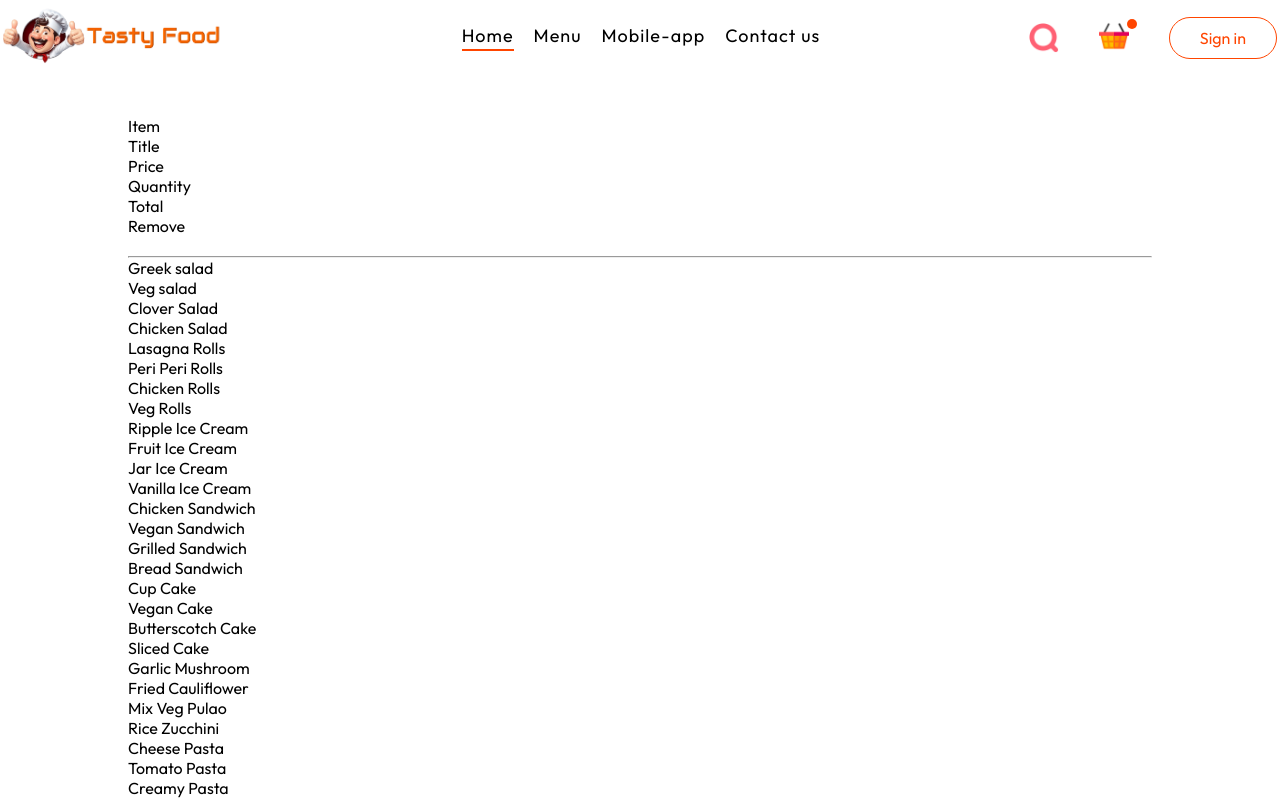
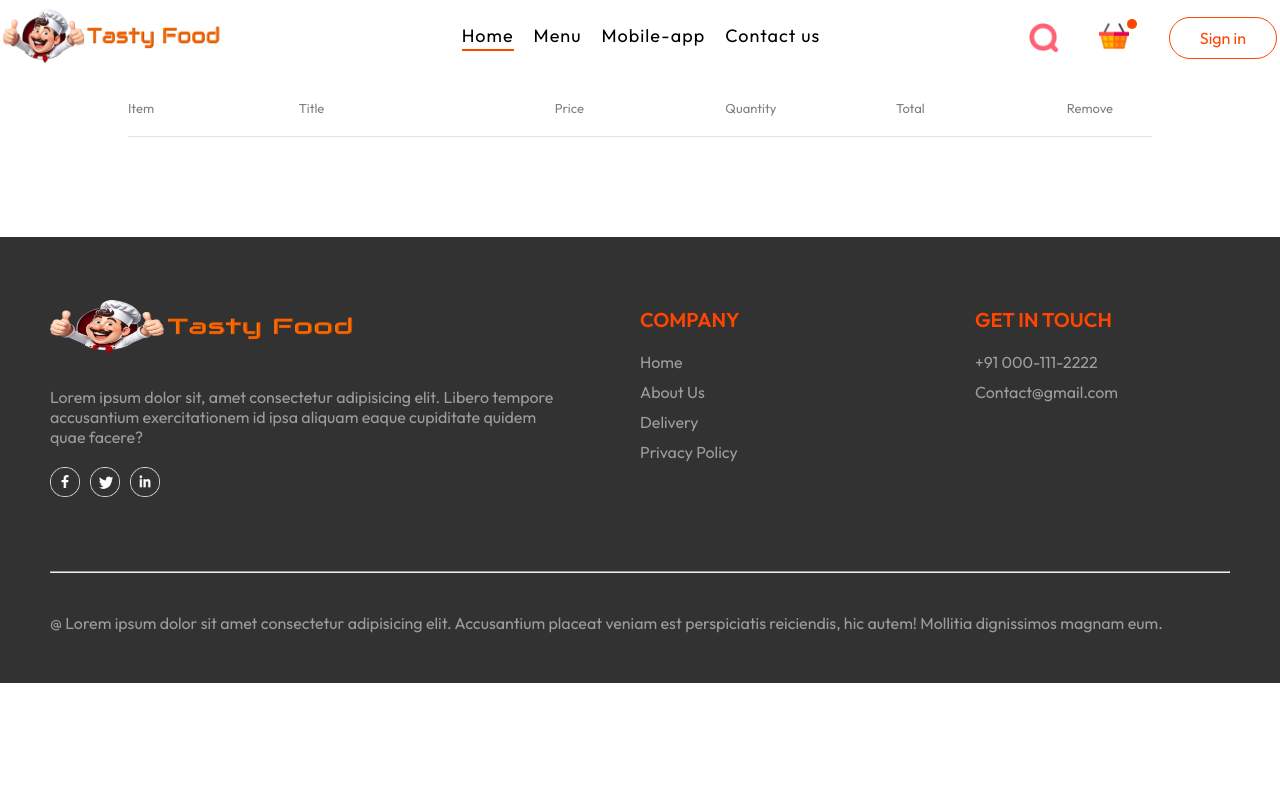
Before and after one commit to uttam9721/Restaurant, a React (Vite) app in the folder Frontend/: page /cart in a window 1280 px wide. Shown: the top 800 px of the page. Built offline with nearby package versions, Linux system fonts and the light colour scheme.

Commit message:
onprogress

```diff
--- a/Frontend/src/components/Navbar/Navbar.jsx
+++ b/Frontend/src/components/Navbar/Navbar.jsx
@@ -16,10 +16,8 @@ const Navbar = ({setShowLogin}) => {
       </ul>
       <div className="navbar-right">
         <img src={assets.search_icon} alt="search" />
-
         <div className="navbar-search-icon">
           <Link to={'/cart'}><img src={assets.basket_icon} alt="" /></Link>
-
             <div className="dot"></div>
         </div>
         <button onClick={()=>setShowLogin(true)}>Sign in</button>
--- a/Frontend/src/pages/Cart/Cart.css
+++ b/Frontend/src/pages/Cart/Cart.css
@@ -1,3 +1,31 @@
-.cart{
-    margin-top: 116px;
+.cart {
+    margin-top: 100px;
 }
+
+.cart-items-title {
+    display: grid;
+    grid-template-columns: 1fr 1.5fr 1fr 1fr 1fr 0.5fr;
+    align-items: center;
+    color: gray;
+    font-size: max(1vw, 13px);
+}
+
+.cart-items-item {
+    margin: 10px 0px;
+    color: #000;
+}
+
+.cart-items-item img {
+    width: 50px;
+}
+
+.cart hr {
+    height: 1px;
+    background-color: #e2e2e2;
+    border: none;
+}
+
+.cart-items-item .cross {
+    width: 14px;
+    cursor: pointer;
+}
--- a/Frontend/src/pages/Cart/Cart.jsx
+++ b/Frontend/src/pages/Cart/Cart.jsx
@@ -1,12 +1,13 @@
 import React, { useContext } from 'react'
 import './Cart.css'
 import { StoreContext } from '../../context/StoreContext';
-import { food_list } from '../../assets/assets';
+import { assets, food_list } from '../../assets/assets';
 const Card = () => {
 
-  const { cartItem, food_list, removeFromCart } = useContext(StoreContext);
+  const { cartItems, food_list, removeFromCart } = useContext(StoreContext);
 
   return (
+
     <div className='cart'>
       <div className="cart-items">
         <div className="cart-items-title">
@@ -20,13 +21,23 @@ const Card = () => {
         <br />
         <hr />
         {food_list.map((item,index)=>{
-          // if(cartItem[item._id]>0)
+          if(cartItems[item._id]>0)
          {
           return(
-            <div className='cart-item-title-cart-items-item'>
-              <p>{item.name}</p>
+            <>
+            <div className='cart-items-title cart-items-item'>
+             <img src={item.image} alt="img" />
+             <p>{item.name}</p>
+             <p>₹ 1{item.price}</p>
+             <p>{cartItems[item._id]}</p>
+             <p>{cartItems[item._id]*item.price}</p>
+             <img className='cross' onClick={()=>removeFromCart(item._id)} src={assets.cross_icon} alt="cross" />
+             {/* <img className='cross' onClick={()=>removeFromCart(item._id)} src={assets.cross_icon} alt="cross" /> */}
+
+
             </div>
-
+            <hr />
+            </>
             )
          }
         })}
```
Also changed, not shown: Frontend/src/components/FoodItem/FoodItem.jsx (+0 -35 lines).
